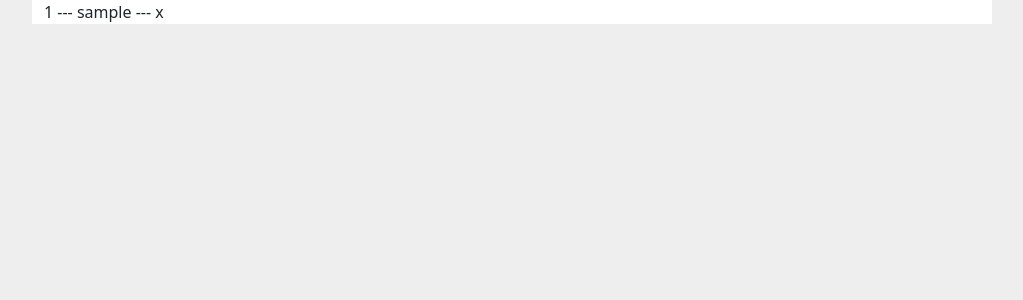
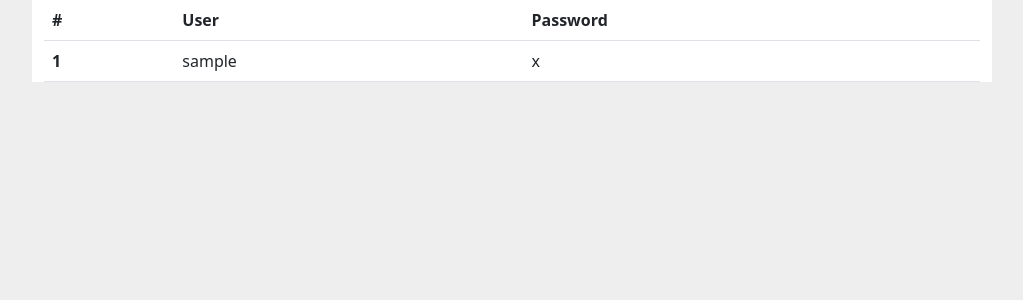
Before and after one commit to aingelmo/flask-projects, a Flask app: page /view in a window 1280 px wide. Shown: the part 72-372 px from the top of the page, without its empty margins (128-1151 px from the left). Run offline with Flask 2, Linux system fonts and the light colour scheme; the visitor is signed in with stand-in values (Sample User, id 1); tables that the repository leaves empty hold one stand-in row (values such as "Sample post").

Commit message:
Add a table to view data in view page

```diff
--- a/wherever-it-takes/templates/view.html
+++ b/wherever-it-takes/templates/view.html
@@ -3,8 +3,22 @@
     View Data
 {% endblock title %}
 {% block content %}
-    {% for item in values %}
-        {{ loop.index }} --- {{ item.username }} --- {{ item.password }}
-        <br>
-    {% endfor %}
+    <table class="table">
+        <thead>
+            <tr>
+                <th scope="col">#</th>
+                <th scope="col">User</th>
+                <th scope="col">Password</th>
+            </tr>
+        </thead>
+        <tbody>
+            {% for item in values %}
+                <tr>
+                    <th scope="row">{{ loop.index }}</th>
+                    <td>{{ item.username }}</td>
+                    <td>{{ item.password }}</td>
+                </tr>
+            {% endfor %}
+        </tbody>
+    </table>
 {% endblock content %}
```
